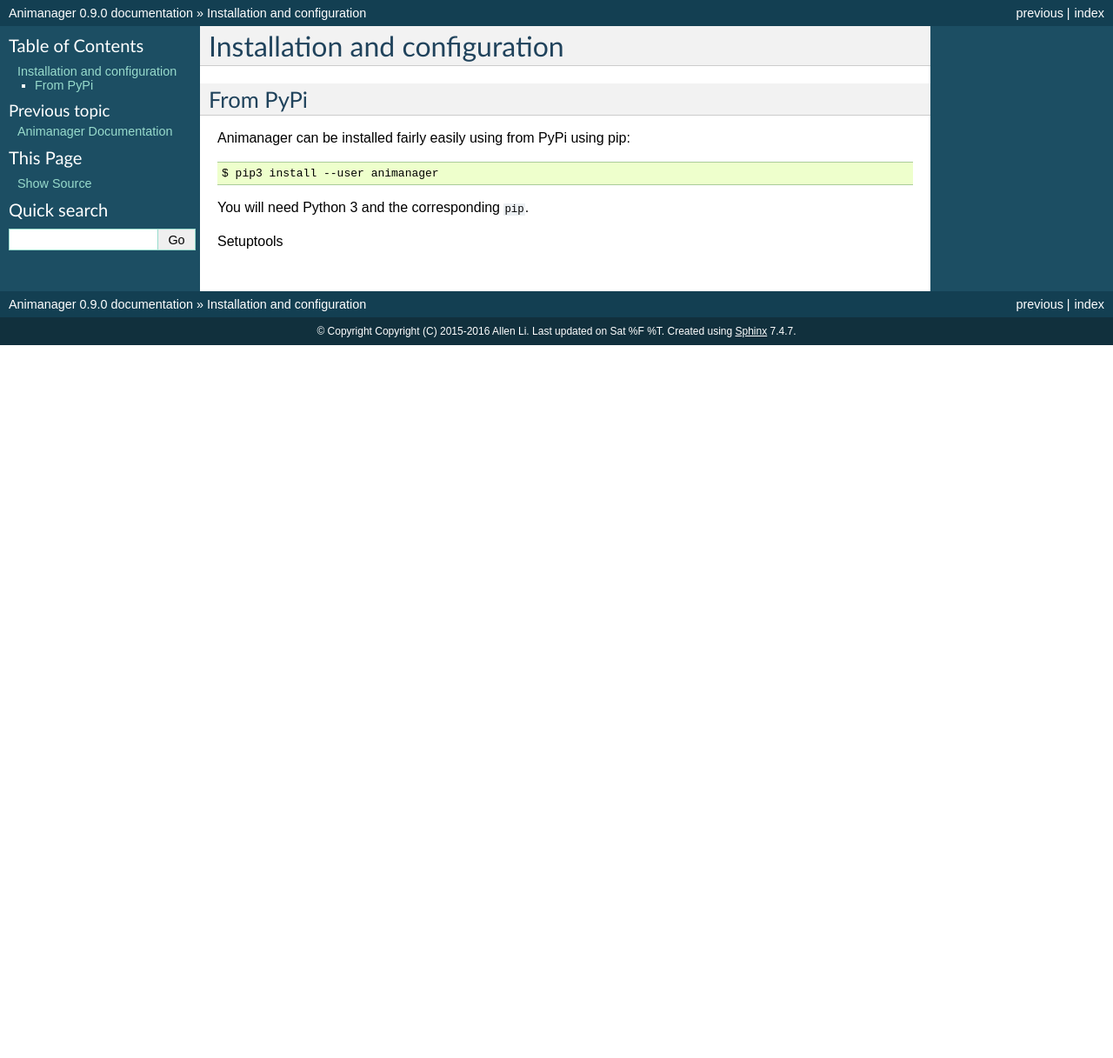
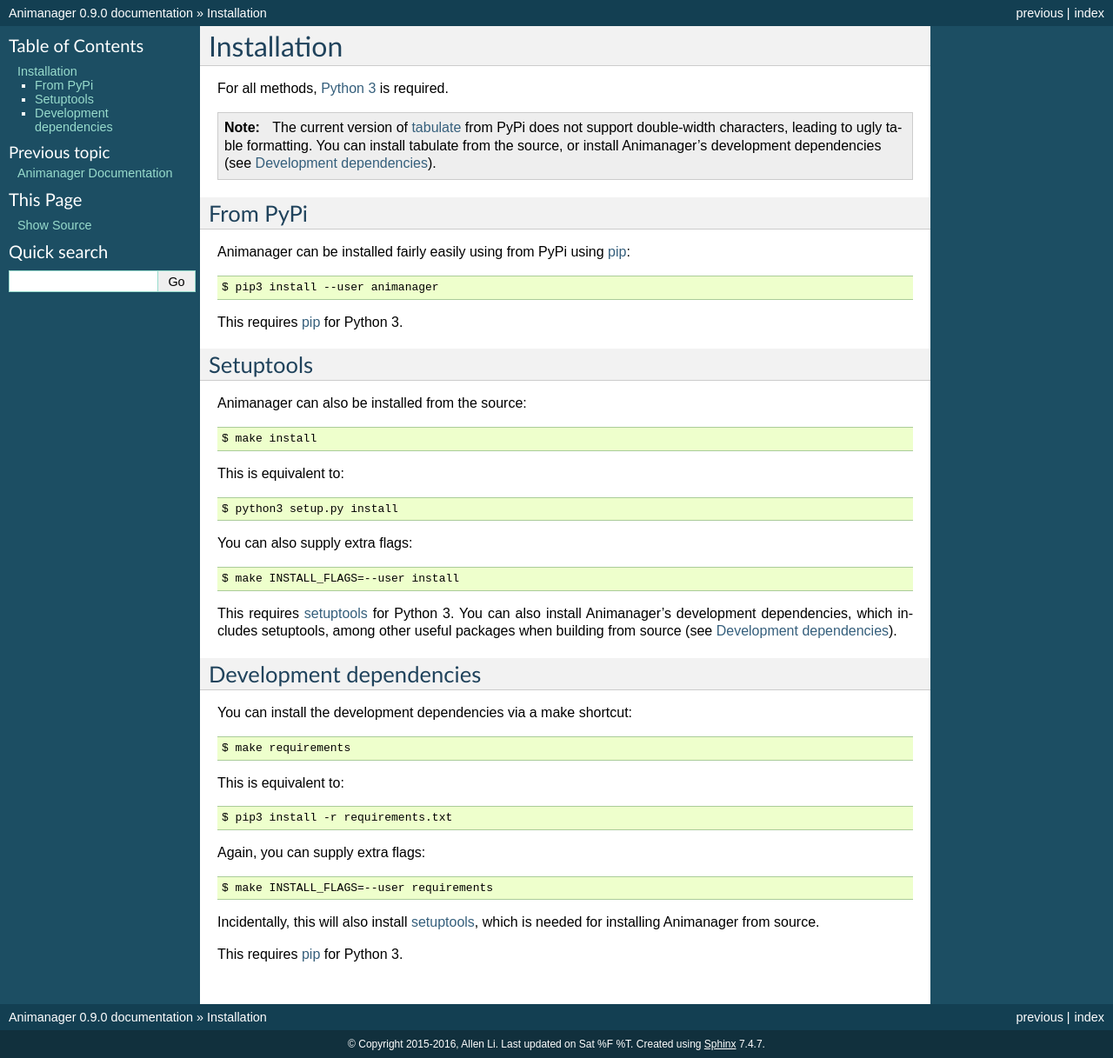
Before and after one commit to darkfeline/animanager, a Sphinx documentation site: the page built from doc/install.rst, in a window 1280 px wide. Shown: the whole page at 87% size. Built offline with Sphinx 7.4.7, drawn with Linux system fonts in a browser that asks for light colours; before the commit the page ends 900 px from its top, so only the background shows below that.

Commit message:
Write install

```diff
--- a/doc/conf.py
+++ b/doc/conf.py
@@ -50,7 +50,7 @@ master_doc = 'index'
 
 # General information about the project.
 project = 'Animanager'
-copyright = 'Copyright (C) 2015-2016 Allen Li'
+copyright = '2015-2016, Allen Li'
 author = 'Allen Li'
 
 # The version info for the project you're documenting, acts as replacement for
--- a/doc/install.rst
+++ b/doc/install.rst
@@ -1,13 +1,69 @@
-Installation and configuration
-==============================
+Installation
+============
+
+For all methods, `Python 3`_ is required.
+
+.. _Python 3: https://www.python.org/
+
+.. note::
+
+   The current version of tabulate_ from PyPi does not support double-width
+   characters, leading to ugly table formatting.  You can install tabulate from
+   the source, or install Animanager's development dependencies (see
+   :ref:`requirements`).
+
+.. _tabulate: https://bitbucket.org/astanin/python-tabulate
 
 From PyPi
 ---------
 
-Animanager can be installed fairly easily using from PyPi using pip::
+Animanager can be installed fairly easily using from PyPi using pip_::
 
   $ pip3 install --user animanager
 
-You will need Python 3 and the corresponding ``pip``.
+This requires pip_ for Python 3.
+
+.. _pip: https://pip.pypa.io/en/stable/
 
 Setuptools
+----------
+
+Animanager can also be installed from the source::
+
+  $ make install
+
+This is equivalent to::
+
+  $ python3 setup.py install
+
+You can also supply extra flags::
+
+  $ make INSTALL_FLAGS=--user install
+
+This requires setuptools_ for Python 3.  You can also install Animanager's
+development dependencies, which includes setuptools, among other useful packages
+when building from source (see :ref:`requirements`).
+
+.. _setuptools: https://pythonhosted.org/setuptools/
+
+.. _requirements:
+
+Development dependencies
+------------------------
+
+You can install the development dependencies via a make shortcut::
+
+  $ make requirements
+
+This is equivalent to::
+
+  $ pip3 install -r requirements.txt
+
+Again, you can supply extra flags::
+
+  $ make INSTALL_FLAGS=--user requirements
+
+Incidentally, this will also install setuptools_, which is needed for installing
+Animanager from source.
+
+This requires pip_ for Python 3.
```
